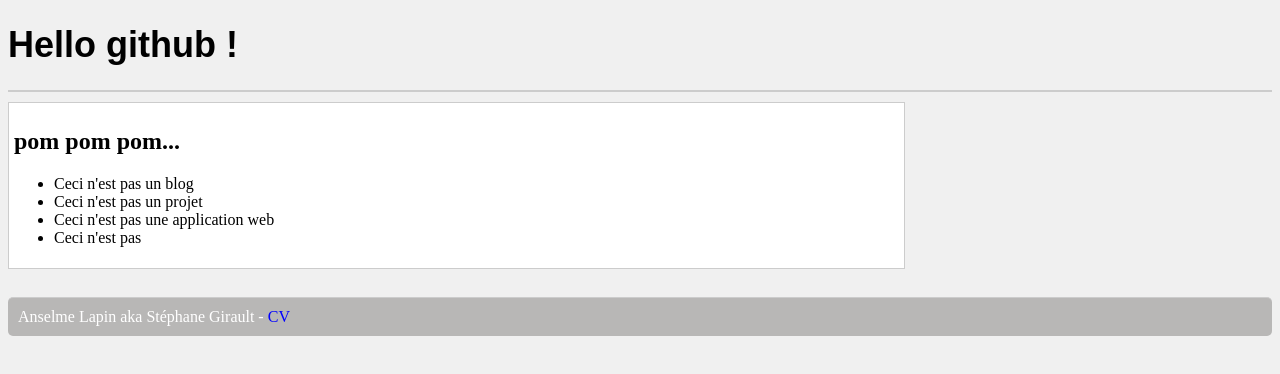
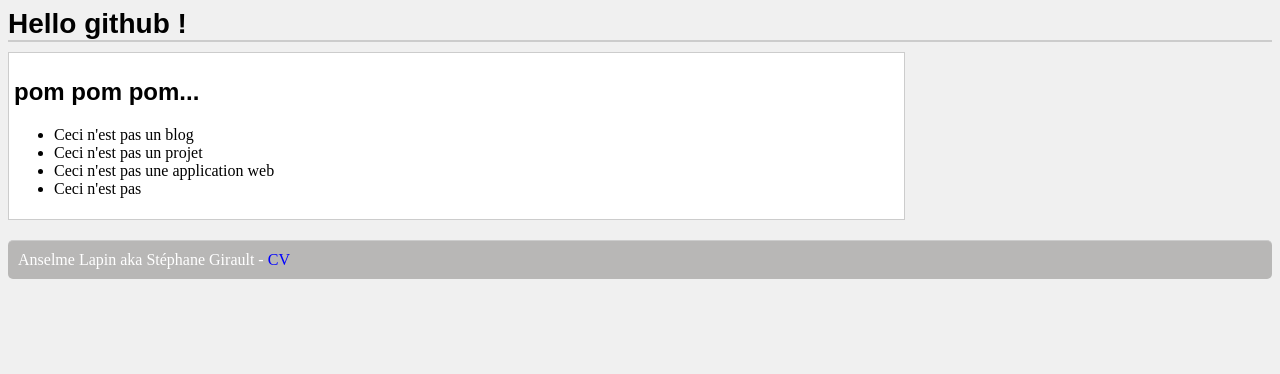
Before and after one commit to Anselme/anselme.github.com, a plain HTML site: page index.html in a window 1280 px wide. Drawn offline with Linux system fonts and the light colour scheme.

Commit message:
ceci n est toujours pas

```diff
--- a/index.html
+++ b/index.html
@@ -12,6 +12,7 @@
         <h1>Hello github !</h1>
         </header>
         <div id="content">
+            <div class="article">
                 <h2>pom pom pom...</h2>
                 <ul>
                     <li>Ceci n'est pas un blog</li>
@@ -20,6 +21,7 @@
                     <li>Ceci n'est pas</li>
                 </ul>
             </div>
+        </div>
         <footer id="footer">Anselme Lapin aka Stéphane Girault - <a href="http://www.doyoubuzz.com/stephane-girault">CV</a></footer>
     </body>
 </html>
--- a/style.css
+++ b/style.css
@@ -1,10 +1,13 @@
 body {
     background: #F0F0F0 ;
 }
-header {
+header h1 {
     border-bottom: 2px solid #CCCCCC;
     margin: 0 0 10px 0 ;
-    font-size: 18px;
+    font-size: 28px;
+    font-family: Arial, verdana-serif ;
+}
+h2 {
     font-family: Arial, verdana-serif ;
 }
 footer {
@@ -16,10 +19,10 @@ footer {
     text-align:center;
     color:#ffffff;
 }
-#content {
+.article {
     background: none repeat scroll 0 0 #FFFFFF ;
     border: 1px solid #CCCCCC ;
-    margin: 0 0 28px ;
+    margin: 0 0 20px ;
     padding: 5px ;
     width: 70% ;
 }
```
Lines whose indentation alone changed are shown as unchanged.
